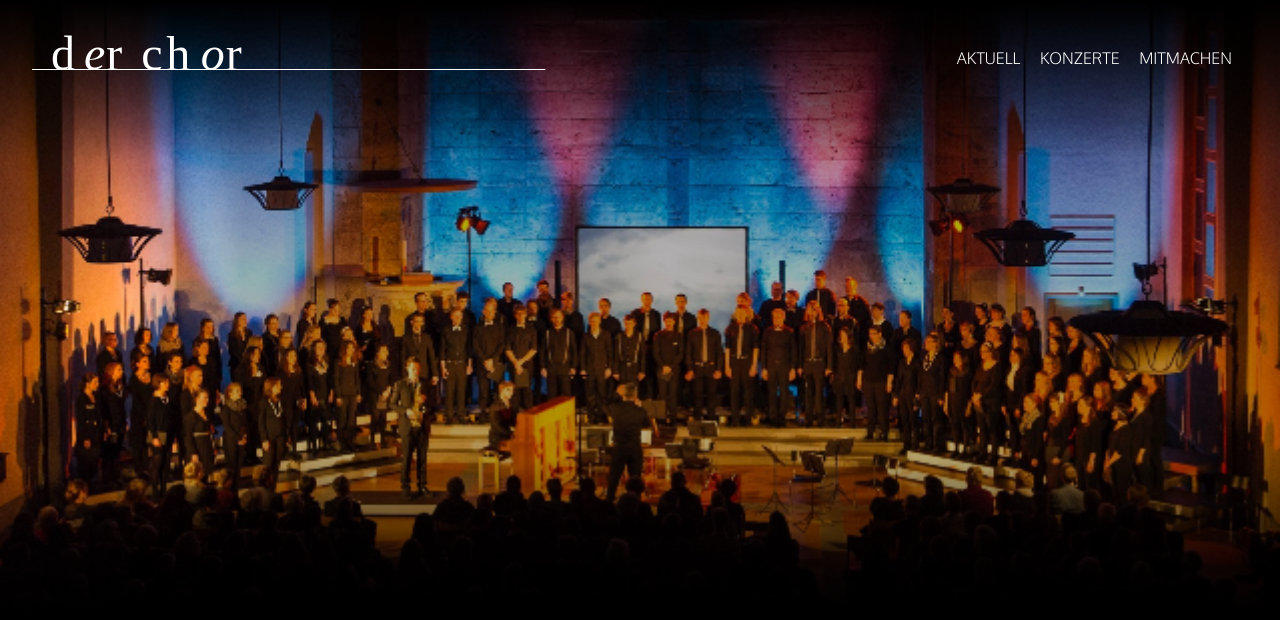
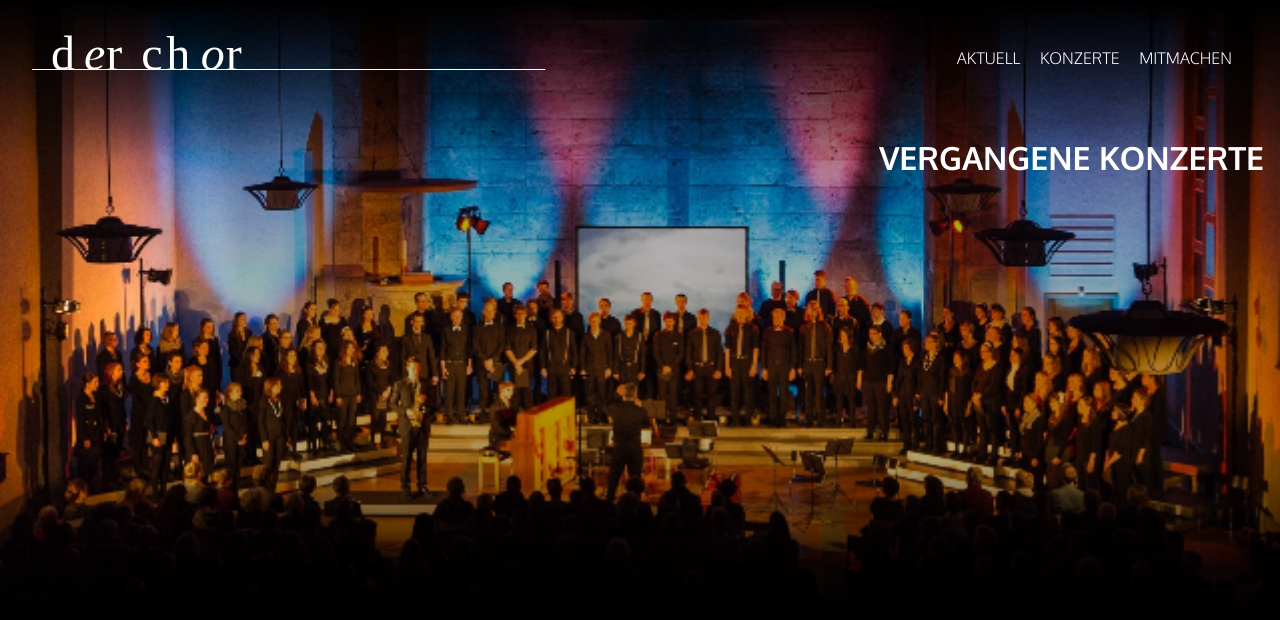
Before and after one commit to derchor/website, a Jekyll site: the page built from concerts.html, in a window 1280 px wide. Shown: the top 620 px of the page. Built offline with Jekyll 4.4.1, drawn with Linux system fonts in a browser that asks for light colours.

Commit message:
concert list

```diff
--- a/_layouts/default.html
+++ b/_layouts/default.html
@@ -4,6 +4,10 @@
   <title></title>
   <link rel="stylesheet" type="text/css" href="/styles/main.css">
   <style type="text/css" media="screen">
+  body {
+         background-color: rgb({{page.color}});
+
+  }
 
     .background {
       position: absolute;
--- a/concerts.html
+++ b/concerts.html
@@ -2,13 +2,15 @@
 layout: default
 ---
 
+<h1>Vergangene Konzerte</h1>
+
 <ul class="staff-members">
-  {% for member in site.concerts %}
+  {% for concert in site.concerts %}
     <li class="staff-member">
       <img src="{{ member.profile_photo_path }}" alt="{{ member.name }}">
       <p>
-        <a href="{{ member.url }}">
-          {{ member.name }} - <strong>{{ member.position }}</strong>
+        <a href="{{ concert.url }}">
+          {{ member.title }}
         </a>
       </p>
     </li>
```
Also changed, not shown: index.md (+2 -2 lines), konzerte.md (deleted, +0 -5 lines).
